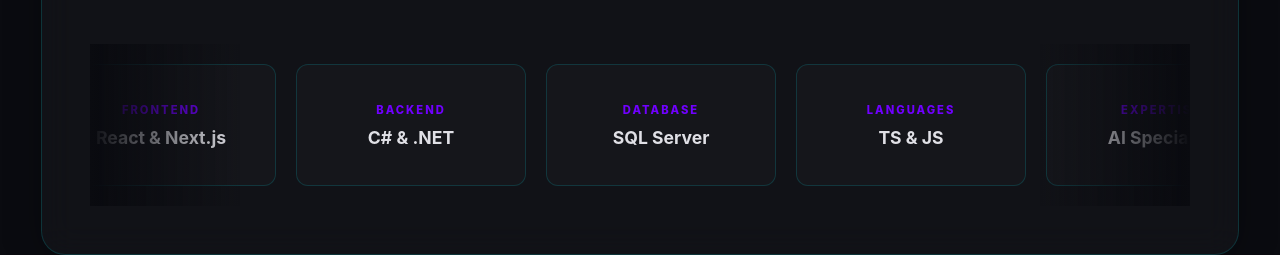
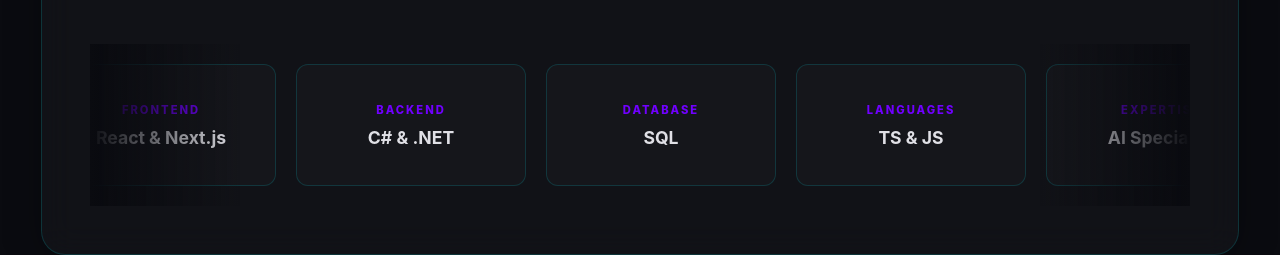
Before and after one commit to PatricAugusto/Portfolio-v3.0.0, a Next.js app: page / in a window 1280 px wide. Shown: the part 1960-2215 px from the top of the page. Built offline with nearby package versions, Linux system fonts and the light colour scheme.

Commit message:
feat: implement infinite marquee carousel for core tech skills

```diff
--- a/src/components/Skills.js
+++ b/src/components/Skills.js
@@ -85,7 +85,7 @@
     { label: "Expertise", value: "AI Specialist" },
     { label: "Frontend", value: "React & Next.js" },
     { label: "Backend", value: "C# & .NET" },
-    { label: "Database", value: "SQL Server" },
+    { label: "Database", value: "SQL" },
     { label: "Languages", value: "TS & JS" },
   ];
 
```
